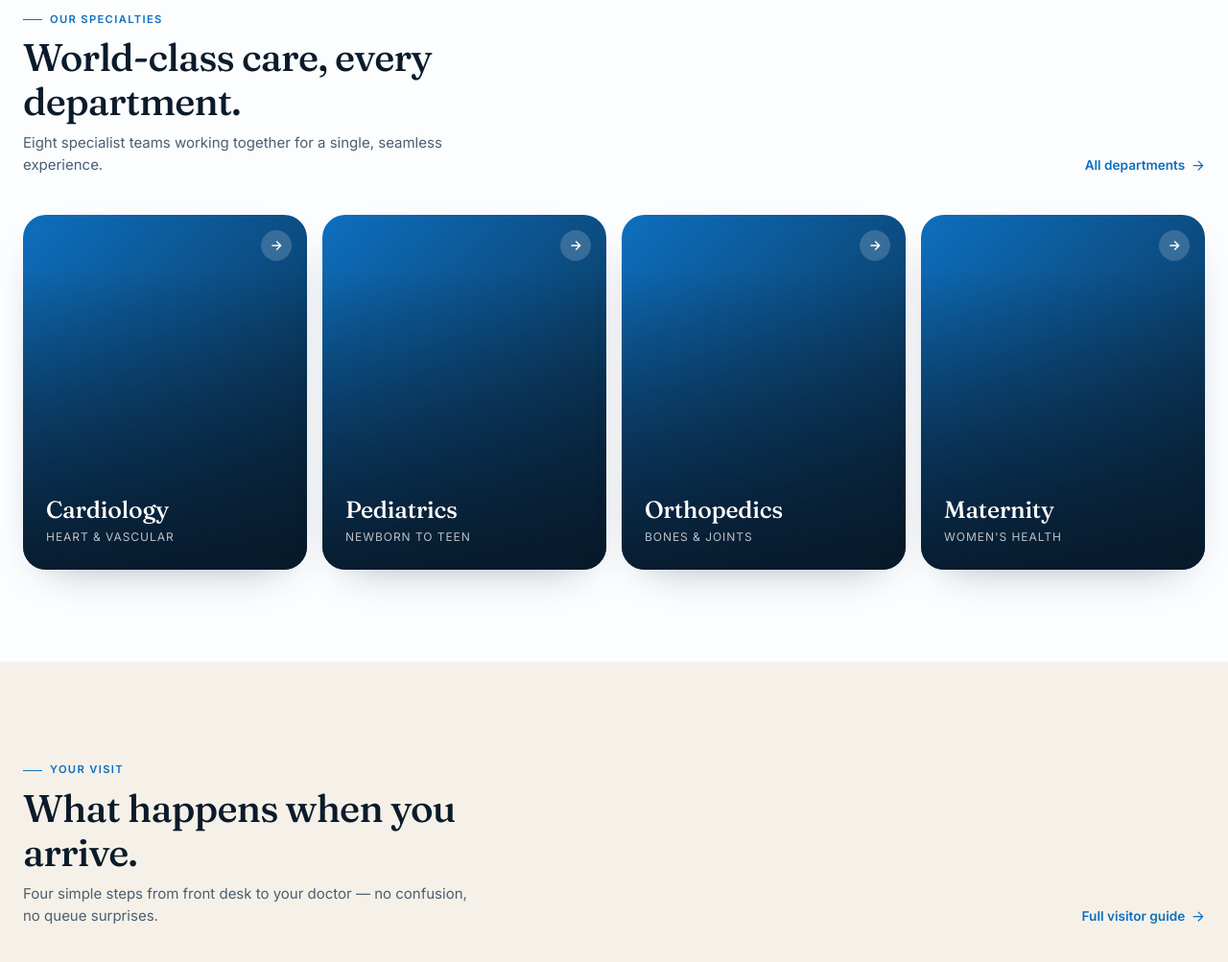
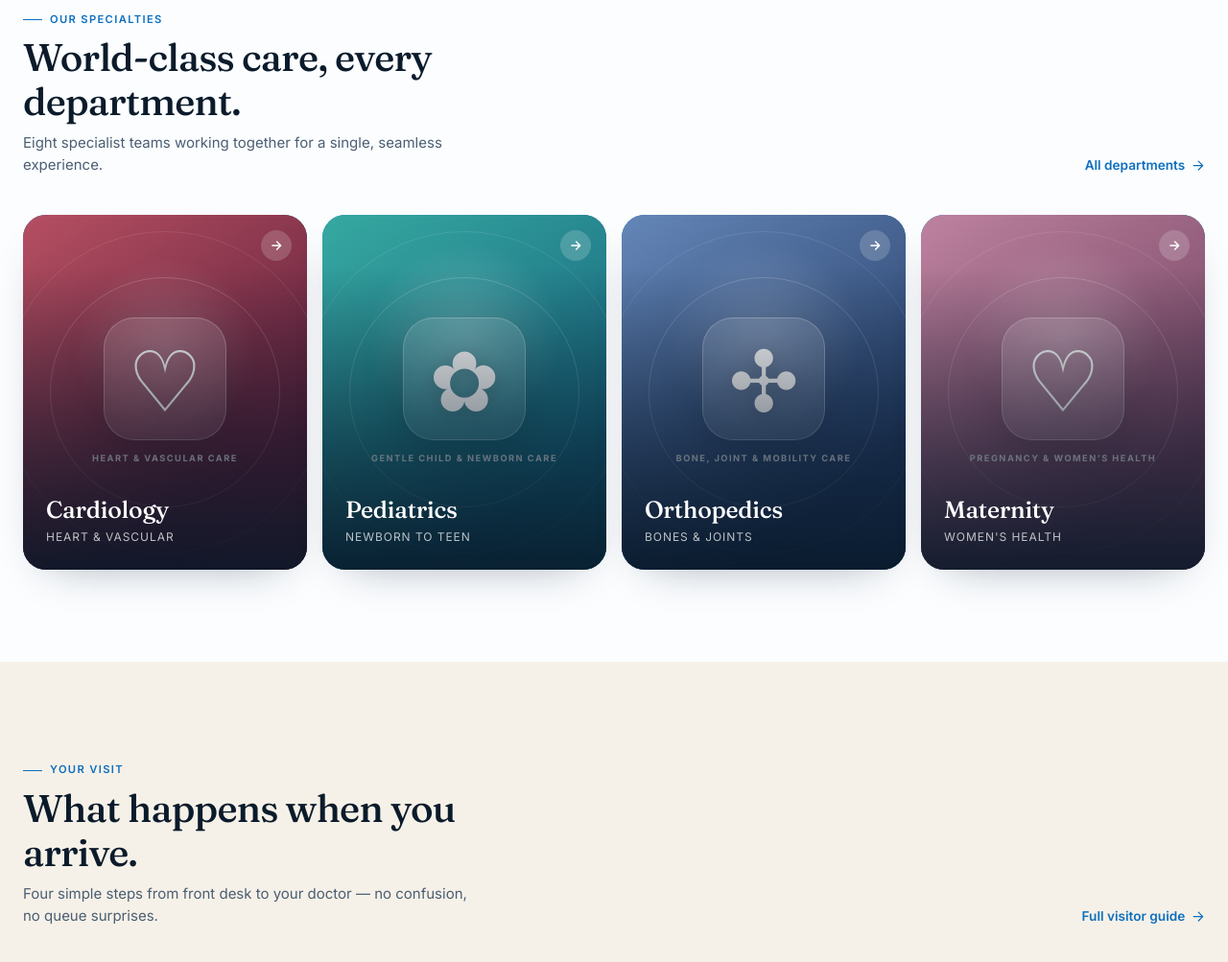
Before and after one commit to ted847/Addis_Hospital, a plain HTML site: page index.html in a window 1280 px wide. Shown: the part 2101-3104 px from the top of the page at 96% size. Drawn offline with Linux system fonts and the light colour scheme.

Commit message:
Update index.html

```diff
--- a/index.html
+++ b/index.html
@@ -223,6 +223,20 @@ a,button{-webkit-tap-highlight-color:transparent}
 .dept__arrow svg{width:.75rem;height:.75rem;stroke:#fff}
 .dept:hover .dept__arrow{background:var(--accent);transform:rotate(-45deg)}
 @media(min-width:1024px){.dept__arrow{top:1rem;right:1rem;width:2rem;height:2rem}.dept__arrow svg{width:.875rem;height:.875rem}}
+
+
+/* SPECIALTY VISUALS — image-free hospital-inspired illustrations */
+.dept{background:#0b3550}
+.dept__visual{position:absolute;inset:0;z-index:-2;display:flex;flex-direction:column;align-items:center;justify-content:center;gap:.75rem;overflow:hidden;padding:1rem;text-align:center}
+.dept__visual::before,.dept__visual::after{content:"";position:absolute;border:1px solid rgba(255,255,255,.18);border-radius:50%;width:15rem;height:15rem}
+.dept__visual::after{width:21rem;height:21rem;border-color:rgba(255,255,255,.1)}
+.dept__symbol{display:grid;place-items:center;width:clamp(5rem,11vw,8rem);height:clamp(5rem,11vw,8rem);border-radius:2rem;background:rgba(255,255,255,.13);border:1px solid rgba(255,255,255,.28);box-shadow:0 18px 45px rgba(0,0,0,.16);font-family:Georgia,serif;font-size:clamp(3.5rem,8vw,5.5rem);line-height:1;color:#fff;text-shadow:0 5px 20px rgba(0,0,0,.2);backdrop-filter:blur(8px)}
+.dept__visual-caption{font-size:.58rem;letter-spacing:.16em;font-weight:700;color:rgba(255,255,255,.84);position:relative;z-index:1}
+.dept--cardiology .dept__visual{background:radial-gradient(circle at 50% 38%,rgba(255,255,255,.2),transparent 35%),linear-gradient(145deg,#b64f62,#5d1f3a 75%)}
+.dept--pediatrics .dept__visual{background:radial-gradient(circle at 50% 35%,rgba(255,255,255,.23),transparent 36%),linear-gradient(145deg,#36a9a1,#17647e 78%)}
+.dept--orthopedics .dept__visual{background:radial-gradient(circle at 50% 35%,rgba(255,255,255,.2),transparent 36%),linear-gradient(145deg,#6486b8,#263e68 78%)}
+.dept--maternity .dept__visual{background:radial-gradient(circle at 50% 35%,rgba(255,255,255,.22),transparent 36%),linear-gradient(145deg,#bd829f,#70415f 78%)}
+.dept__body{z-index:1}
 
 /* VISIT GUIDE */
 .guide{display:grid;gap:.75rem;grid-template-columns:1fr;counter-reset:step}
@@ -580,10 +594,10 @@ a,button{-webkit-tap-highlight-color:transparent}
 <a href="departments.html" class="link"><span data-i18n="all_departments">All departments</span> <svg viewBox="0 0 24 24" fill="none" stroke="currentColor" stroke-width="2" stroke-linecap="round" stroke-linejoin="round"><path d="M5 12h14M13 5l7 7-7 7"/></svg></a>
 </div>
 <div class="depts">
-<a href="department.html?slug=cardiology" class="dept reveal"><span class="dept__arrow"><svg viewBox="0 0 24 24" fill="none" stroke="currentColor" stroke-width="2.5" stroke-linecap="round" stroke-linejoin="round"><path d="M5 12h14M13 5l7 7-7 7"/></svg></span><div class="dept__body"><div class="dept__name" data-i18n="dept_cardiology">Cardiology</div><div class="dept__meta" data-i18n="dept_cardiology_meta">Heart &amp; vascular</div></div></a>
-<a href="department.html?slug=pediatrics" class="dept reveal"><span class="dept__arrow"><svg viewBox="0 0 24 24" fill="none" stroke="currentColor" stroke-width="2.5" stroke-linecap="round" stroke-linejoin="round"><path d="M5 12h14M13 5l7 7-7 7"/></svg></span><div class="dept__body"><div class="dept__name" data-i18n="dept_pediatrics">Pediatrics</div><div class="dept__meta" data-i18n="dept_pediatrics_meta">Newborn to teen</div></div></a>
-<a href="department.html?slug=orthopedics" class="dept reveal"><span class="dept__arrow"><svg viewBox="0 0 24 24" fill="none" stroke="currentColor" stroke-width="2.5" stroke-linecap="round" stroke-linejoin="round"><path d="M5 12h14M13 5l7 7-7 7"/></svg></span><div class="dept__body"><div class="dept__name" data-i18n="dept_orthopedics">Orthopedics</div><div class="dept__meta" data-i18n="dept_orthopedics_meta">Bones &amp; joints</div></div></a>
-<a href="department.html?slug=obstetrics-gynecology" class="dept reveal"><span class="dept__arrow"><svg viewBox="0 0 24 24" fill="none" stroke="currentColor" stroke-width="2.5" stroke-linecap="round" stroke-linejoin="round"><path d="M5 12h14M13 5l7 7-7 7"/></svg></span><div class="dept__body"><div class="dept__name" data-i18n="dept_maternity">Maternity</div><div class="dept__meta" data-i18n="dept_maternity_meta">Women's health</div></div></a>
+<a href="department.html?slug=cardiology" class="dept dept--cardiology reveal" aria-label="Cardiology — heart and vascular care"><span class="dept__visual" aria-hidden="true"><span class="dept__symbol">♡</span><span class="dept__visual-caption">HEART &amp; VASCULAR CARE</span></span><span class="dept__arrow"><svg viewBox="0 0 24 24" fill="none" stroke="currentColor" stroke-width="2.5" stroke-linecap="round" stroke-linejoin="round"><path d="M5 12h14M13 5l7 7-7 7"/></svg></span><div class="dept__body"><div class="dept__name" data-i18n="dept_cardiology">Cardiology</div><div class="dept__meta" data-i18n="dept_cardiology_meta">Heart &amp; vascular</div></div></a>
+<a href="department.html?slug=pediatrics" class="dept dept--pediatrics reveal" aria-label="Pediatrics — gentle care for babies and children"><span class="dept__visual" aria-hidden="true"><span class="dept__symbol">✿</span><span class="dept__visual-caption">GENTLE CHILD &amp; NEWBORN CARE</span></span><span class="dept__arrow"><svg viewBox="0 0 24 24" fill="none" stroke="currentColor" stroke-width="2.5" stroke-linecap="round" stroke-linejoin="round"><path d="M5 12h14M13 5l7 7-7 7"/></svg></span><div class="dept__body"><div class="dept__name" data-i18n="dept_pediatrics">Pediatrics</div><div class="dept__meta" data-i18n="dept_pediatrics_meta">Newborn to teen</div></div></a>
+<a href="department.html?slug=orthopedics" class="dept dept--orthopedics reveal" aria-label="Orthopedics — bone, joint and mobility care"><span class="dept__visual" aria-hidden="true"><span class="dept__symbol">✣</span><span class="dept__visual-caption">BONE, JOINT &amp; MOBILITY CARE</span></span><span class="dept__arrow"><svg viewBox="0 0 24 24" fill="none" stroke="currentColor" stroke-width="2.5" stroke-linecap="round" stroke-linejoin="round"><path d="M5 12h14M13 5l7 7-7 7"/></svg></span><div class="dept__body"><div class="dept__name" data-i18n="dept_orthopedics">Orthopedics</div><div class="dept__meta" data-i18n="dept_orthopedics_meta">Bones &amp; joints</div></div></a>
+<a href="department.html?slug=obstetrics-gynecology" class="dept dept--maternity reveal" aria-label="Maternity — pregnancy, childbirth and women's health"><span class="dept__visual" aria-hidden="true"><span class="dept__symbol">♡</span><span class="dept__visual-caption">PREGNANCY &amp; WOMEN’S HEALTH</span></span><span class="dept__arrow"><svg viewBox="0 0 24 24" fill="none" stroke="currentColor" stroke-width="2.5" stroke-linecap="round" stroke-linejoin="round"><path d="M5 12h14M13 5l7 7-7 7"/></svg></span><div class="dept__body"><div class="dept__name" data-i18n="dept_maternity">Maternity</div><div class="dept__meta" data-i18n="dept_maternity_meta">Women's health</div></div></a>
 </div>
 </div>
 </section>
```
